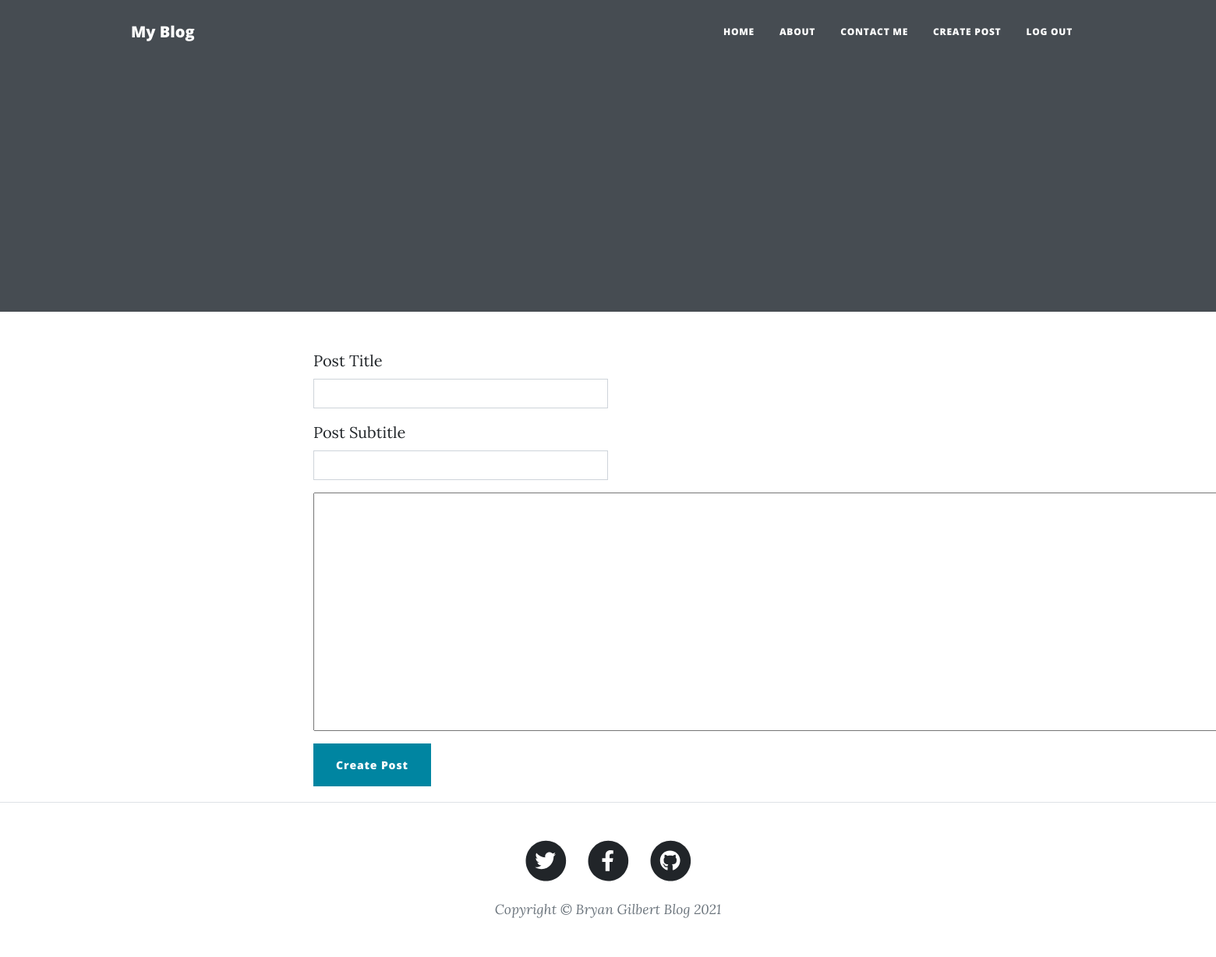
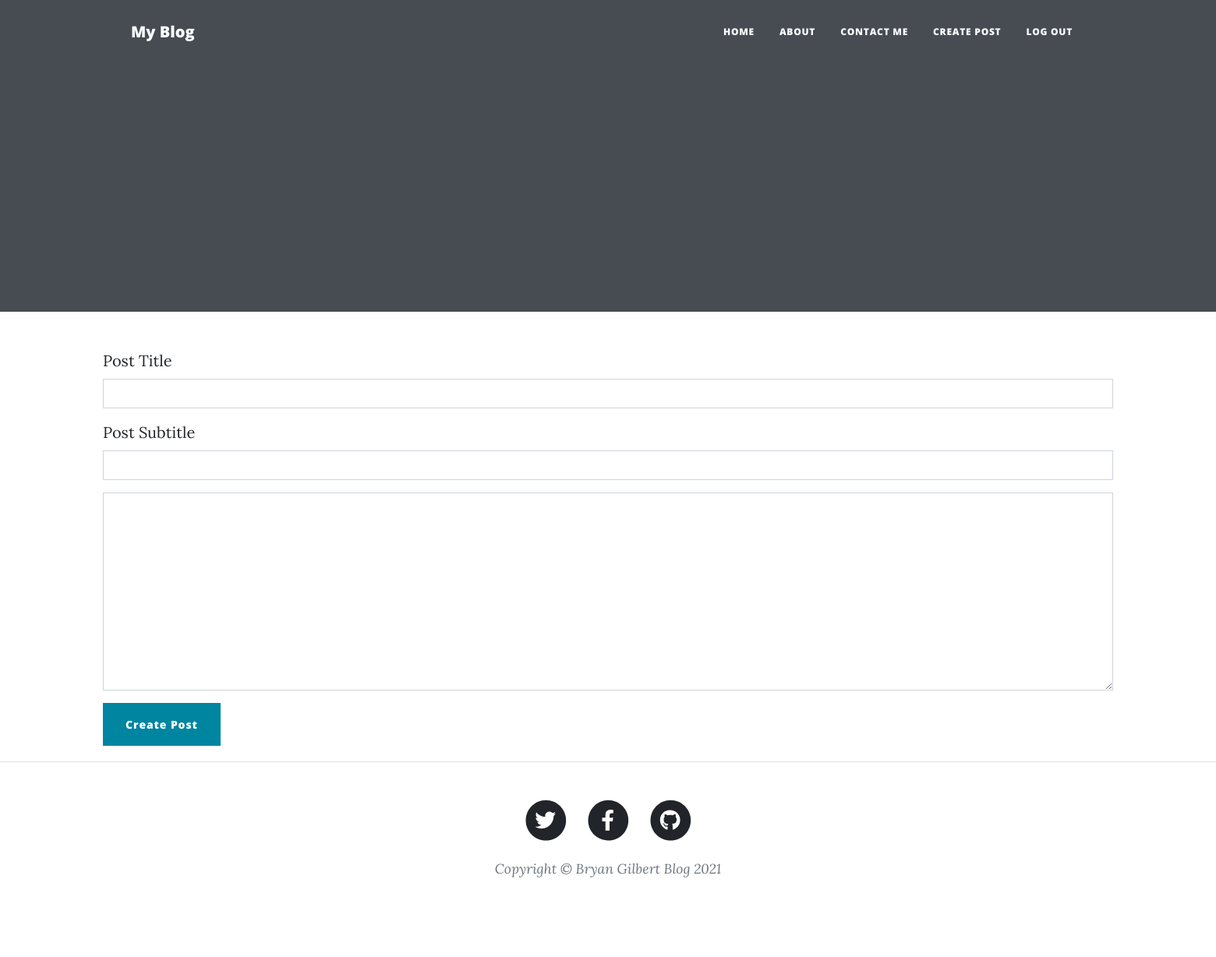
Before and after one commit to Defalt42/Blog, a Flask app: page /addpost in a window 1560 px wide; the page is wider, and only the part inside the window is pictured. Shown: that part at 78% size. After the commit the page ends 1126 px from the top of that part, so only its background shows below. Run offline with Flask 2, Linux system fonts and the light colour scheme; the visitor is signed in with stand-in values (Sample User, id 1); some libraries are stand-ins or nearby versions.

Commit message:
Update form styling

```diff
--- a/flask_blog/templates/addpost.html
+++ b/flask_blog/templates/addpost.html
@@ -1,13 +1,13 @@
 {% extends 'base.html' %}
 
 {% block mainContent %}
-    <div class="container w-50">
+    <div class="container">
         <form action="{{ url_for('main.add_post') }}" method="POST">
-            <div class="w-50 mb-3">
+            <div class="mb-3">
                 <label for="title" class="form-label">Post Title</label>
                 <input type="text" class="form-control" name="title" id="title">
             </div>
-            <div class="w-50 mb-3">
+            <div class="mb-3">
                 <label for="sub_title" class="form-label">Post Subtitle</label>
                 <input type="text" class="form-control" name="sub_title" id="sub_title">
             </div>
@@ -15,9 +15,9 @@
                 <label for="author" class="form-label">Author</label>
                 <input type="text" class="form-control" name="author" id="author">
             </div> -->
-            <div class="w-50 mb-3">
+            <div class="mb-3">
                 <label hidden for="content" class="form-label">Content</label>
-                <textarea name="content" id="content" cols="100" rows="10"></textarea>
+                <textarea class="form-control" name="content" id="content" cols="100" rows="10"></textarea>
             </div>
             <button type="submit" class="btn btn-primary">Create Post</button>
         </form>
--- a/flask_blog/templates/login.html
+++ b/flask_blog/templates/login.html
@@ -1,7 +1,7 @@
 {% extends 'base.html' %}
 
 {% block mainContent %}
-<div class="container w-50">
+<div class="container">
     <div class="messages">
         {% with messages = get_flashed_messages() %}
             {% if messages %}
```
